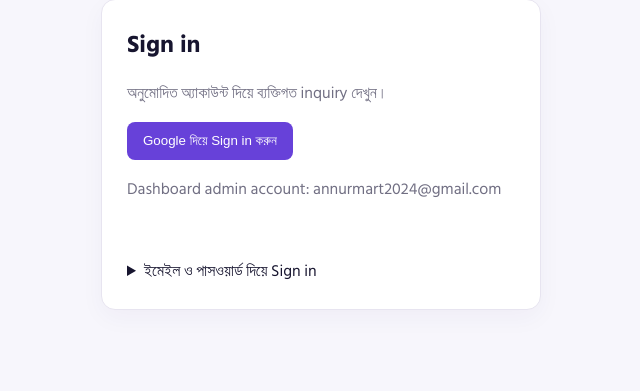
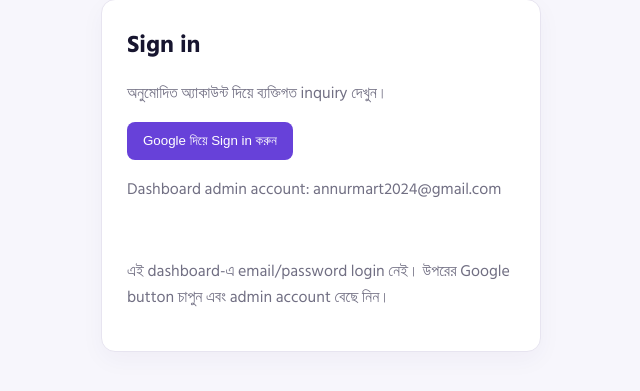
Before and after one commit to nurmuhammad3/Landing-page, a PHP site: page /dashboard in a window 1280 px wide. Shown: the part 155-546 px from the top of the page, without its empty margins (319-959 px from the left). Run offline with PHP 8.4, Linux system fonts and the light colour scheme.

Commit message:
Remove confusing password sign-in option

```diff
--- a/dashboard.php
+++ b/dashboard.php
@@ -29,7 +29,7 @@ $safeConfig = json_encode($config, JSON_HEX_TAG | JSON_HEX_APOS | JSON_HEX_AMP |
       <h1>Sign in</h1><p class="muted">অনুমোদিত অ্যাকাউন্ট দিয়ে ব্যক্তিগত inquiry দেখুন।</p>
       <button class="button" id="googleLogin" type="button">Google দিয়ে Sign in করুন</button>
       <p class="muted">Dashboard admin account: annurmart2024@gmail.com</p><p class="error" id="loginError" aria-live="polite"></p>
-      <details><summary>ইমেইল ও পাসওয়ার্ড দিয়ে Sign in</summary><p class="muted">তথ্যগুলো নিচের ঘরে লিখে Sign in চাপুন। URL-এর শেষে ইমেইল/পাসওয়ার্ড লিখলে লগইন হবে না।</p><form id="loginForm"><label class="field">ইমেইল<input name="email" type="email" autocomplete="username" required></label><label class="field">পাসওয়ার্ড<input name="password" type="password" autocomplete="current-password" required></label><button class="button secondary" type="submit">Sign in</button></form></details>
+      <p class="muted">এই dashboard-এ email/password login নেই। উপরের Google button চাপুন এবং admin account বেছে নিন।</p>
     </section>
     <section id="inbox" class="hidden">
       <header class="intro"><h1>Contact inquiries</h1><p class="muted">ওয়েবসাইটের যোগাযোগ ফর্ম থেকে পাওয়া বার্তা।</p></header>
@@ -47,7 +47,7 @@ $safeConfig = json_encode($config, JSON_HEX_TAG | JSON_HEX_APOS | JSON_HEX_AMP |
       const setup=document.getElementById('setup'),login=document.getElementById('login'),inbox=document.getElementById('inbox');
       const loginError=document.getElementById('loginError');
       const query=new URLSearchParams(location.search);
-      if(query.has('email')||query.has('password')){history.replaceState(null,'',location.pathname+location.hash);loginError.textContent='URL-এ দেওয়া তথ্য দিয়ে লগইন হয় না। নিচের form-এ তথ্য লিখুন; নিরাপত্তার জন্য exposed password বদলে নিন.'}
+      if(query.has('email')||query.has('password')){history.replaceState(null,'',location.pathname+location.hash);loginError.textContent='URL-এ দেওয়া তথ্য দিয়ে লগইন হয় না। Google button চাপুন; URL-এ password শেয়ার হয়ে থাকলে সেটি বদলে নিন.'}
       const oauthError=query.get('error_description')||new URLSearchParams(location.hash.slice(1)).get('error_description');
       if(oauthError){history.replaceState(null,'',location.pathname);loginError.textContent=`Google sign-in ব্যর্থ: ${oauthError}`}
       if(!config.url||!config.anonKey||!window.supabase){setup.classList.remove('hidden');setup.textContent='Supabase এখনও configure করা হয়নি। Project URL এবং publishable/anon key Vercel environment variables-এ যোগ করে redeploy করুন।';return}
@@ -78,7 +78,6 @@ $safeConfig = json_encode($config, JSON_HEX_TAG | JSON_HEX_APOS | JSON_HEX_AMP |
       // cannot leave the visible buttons inert.
       const googleButton=document.getElementById('googleLogin');
       googleButton.addEventListener('click',async()=>{const errorNode=document.getElementById('loginError');errorNode.textContent='Google sign-in শুরু হচ্ছে…';googleButton.disabled=true;try{const {error}=await client.auth.signInWithOAuth({provider:'google',options:{redirectTo:`${location.origin}/dashboard`,scopes:'openid email profile',queryParams:{prompt:'select_account'}}});if(error)throw error}catch(error){errorNode.textContent=`Google sign-in শুরু হয়নি: ${error?.message||'Supabase Google provider যাচাই করুন.'}`;googleButton.disabled=false}});
-      document.getElementById('loginForm').addEventListener('submit',async event=>{event.preventDefault();const form=new FormData(event.currentTarget);const errorNode=document.getElementById('loginError');errorNode.textContent='Sign-in হচ্ছে…';const button=event.currentTarget.querySelector('button');button.disabled=true;try{const {error}=await client.auth.signInWithPassword({email:form.get('email'),password:form.get('password')});if(error)throw error}catch(error){const message=error?.message||'';errorNode.textContent=/invalid login credentials/i.test(message)?'ইমেইল/পাসওয়ার্ড মেলেনি। Google account হলে Google দিয়ে Sign in করুন; password login-এর জন্য Supabase Auth-এ password থাকতে হবে.':/email not confirmed/i.test(message)?'এই email confirm হয়নি। Supabase Auth email confirmation সম্পন্ন করুন.':`Sign-in ব্যর্থ: ${message||'Supabase Auth account যাচাই করুন.'}`;button.disabled=false}});
       client.auth.onAuthStateChange((_event,nextSession)=>{setTimeout(()=>showSession(nextSession),0)});
       const sessionRequest=client.auth.getSession().catch(()=>({data:{session:null}}));
       const sessionResult=await Promise.race([sessionRequest,new Promise(resolve=>setTimeout(()=>resolve({data:{session:null}}),5000))]);
```
